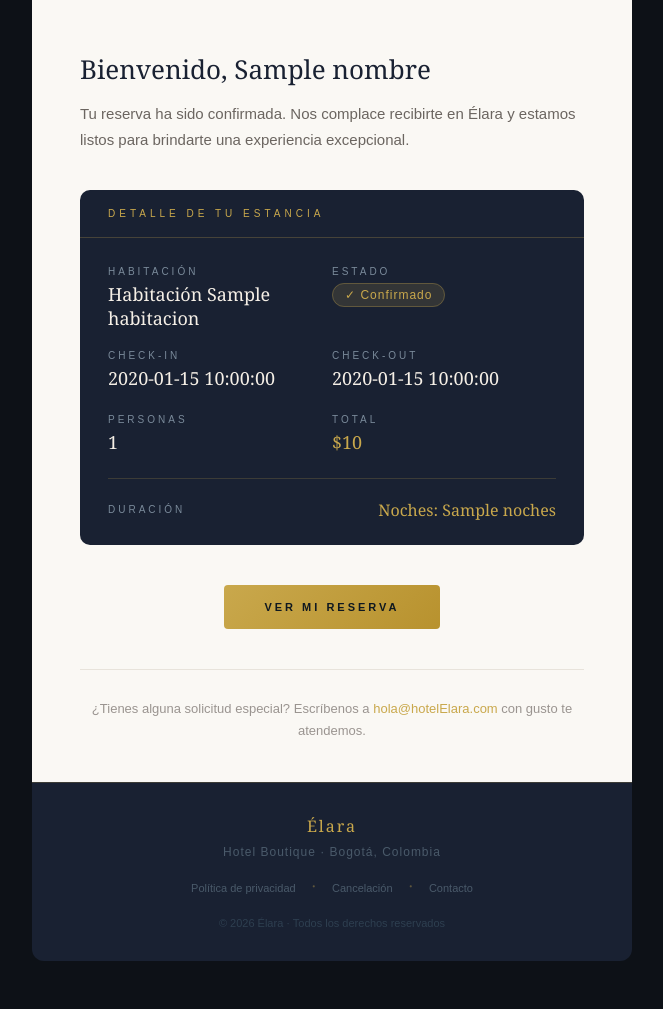
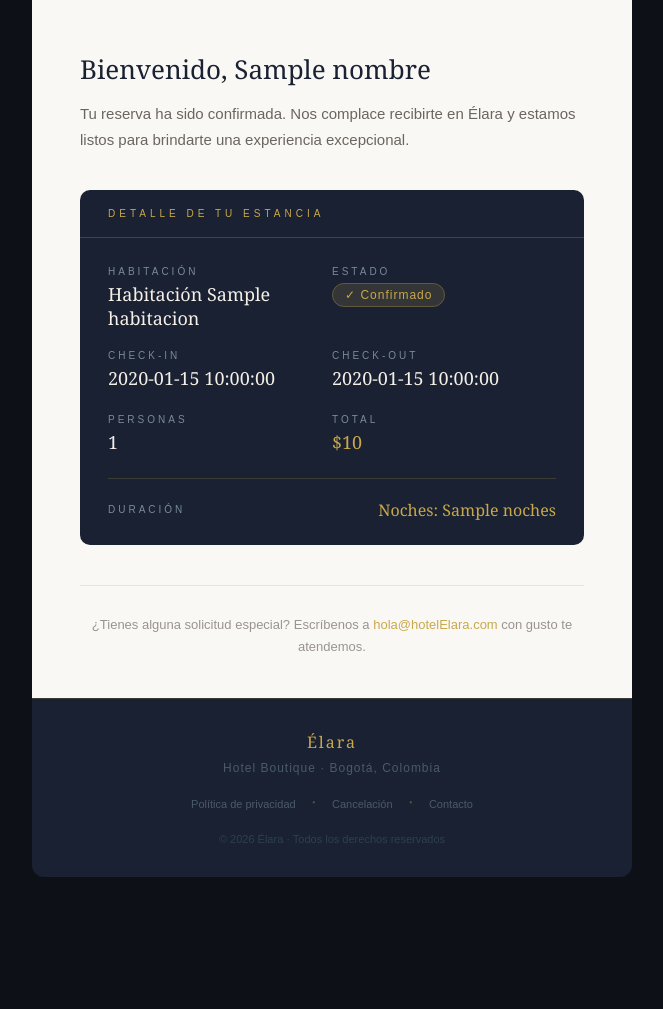
Before and after one commit to nico11alex/mvc, a PHP site: the page made by views/emails/reservaExitosa.php in a window 1280 px wide. Shown: the part 364-1373 px from the top of the page, without its empty margins (308-971 px from the left). After the commit the page ends 1241 px from the top, so only its background shows below. Run offline with PHP 8.4, Linux system fonts and the light colour scheme; the template is opened without the code that fills it: most values are stand-ins (such as "Sample title", 1, 10 or a date in 2020); some libraries are stand-ins or nearby versions.

Commit message:
Ocultar credenciales

```diff
--- a/composer.json
+++ b/composer.json
@@ -1,7 +1,8 @@
 {
     "require": {
         "phpoffice/phpspreadsheet": "^5.7",
-        "phpmailer/phpmailer": "^7.0"
+        "phpmailer/phpmailer": "^7.0",
+        "vlucas/phpdotenv": "^5.6"
     },
     "config": {
         "platform": {
--- a/index.php
+++ b/index.php
@@ -11,6 +11,10 @@ require_once 'models/reportes.php';
 require_once 'libs/fpdf/fpdf.php';
 require_once 'controllers/reportesController.php';
 require_once 'vendor/autoload.php';
+
+$dotenv = Dotenv\Dotenv::createImmutable(__DIR__);
+$dotenv->load();
+
 require_once 'controllers/emailsControler.php';
 
 $authController = new AuthController();
--- a/views/emails/reservaExitosa.php
+++ b/views/emails/reservaExitosa.php
@@ -195,27 +195,6 @@
               </tr>
             </table>
 
-            <!-- CTA Button -->
-            <table width="100%" cellpadding="0" cellspacing="0">
-              <tr>
-                <td align="center" style="padding-top:8px;">
-                  <a href="#" style="
-                    display:inline-block;
-                    background:linear-gradient(135deg,#c9a84c,#b8922e);
-                    color:#0f1820;
-                    text-decoration:none;
-                    font-family:Arial,sans-serif;
-                    font-size:11px;
-                    font-weight:700;
-                    letter-spacing:3px;
-                    text-transform:uppercase;
-                    padding:16px 40px;
-                    border-radius:4px;
-                  ">Ver mi reserva</a>
-                </td>
-              </tr>
-            </table>
-
             <!-- Divider -->
             <table width="100%" cellpadding="0" cellspacing="0" style="margin:40px 0 28px;">
               <tr><td style="height:1px;background:#e8e3db;"></td></tr>
--- a/views/html/dashboard/reservar.php
+++ b/views/html/dashboard/reservar.php
@@ -25,7 +25,9 @@ unset($_SESSION['errores_reserva']);
     <div class="logo-diamond"></div>
     <span class="logo-text">Élara</span>
   </div>
-  <button class="topbar-btn">Cerrar sesión</button>
+  <a href="">
+    <button class="topbar-btn">Cerrar sesión</button>
+  </a>
   </header>
 
   <div class="layout">
```
Also changed, not shown: controllers/emailsControler.php (+16 -21 lines), models/reportes.php (+2 -6 lines), 1 other file.
